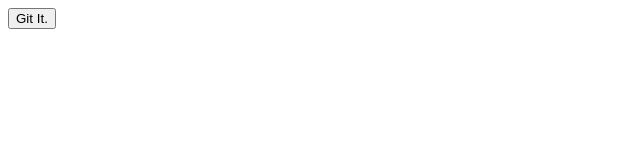
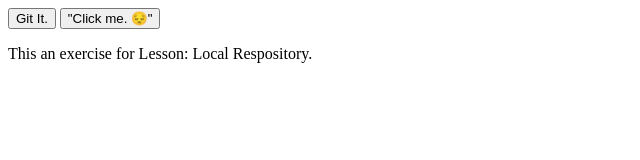
Before and after one commit to ajaaaah/first-project, a plain HTML site: page index.html in a window 1280 px wide. Shown: the whole page, without its empty margins (0-640 px from the left). Drawn offline with Linux system fonts and the light colour scheme.

Commit message:
Add smile button to both html and js file.

```diff
--- a/index.html
+++ b/index.html
@@ -7,6 +7,8 @@
 </head>
 <body>
     <button onclick="gitIt()">Git It.</button>
+    <button onclick="smiley()" id="smilebutton">"Click me. 😔"</button>
     <script src="index.js"></script>
+    <p>This an exercise for Lesson: Local Respository.</p>
 </body>
 </html>
--- a/index.js
+++ b/index.js
@@ -2,3 +2,8 @@ alert("Git it.");
 function gitIt() {
     console.log("Git it.");
 }
+
+function smiley(){
+    message = document.getElementById('smilebutton').innerHTML = "Thank you! 😊";
+    return message;
+}
```
